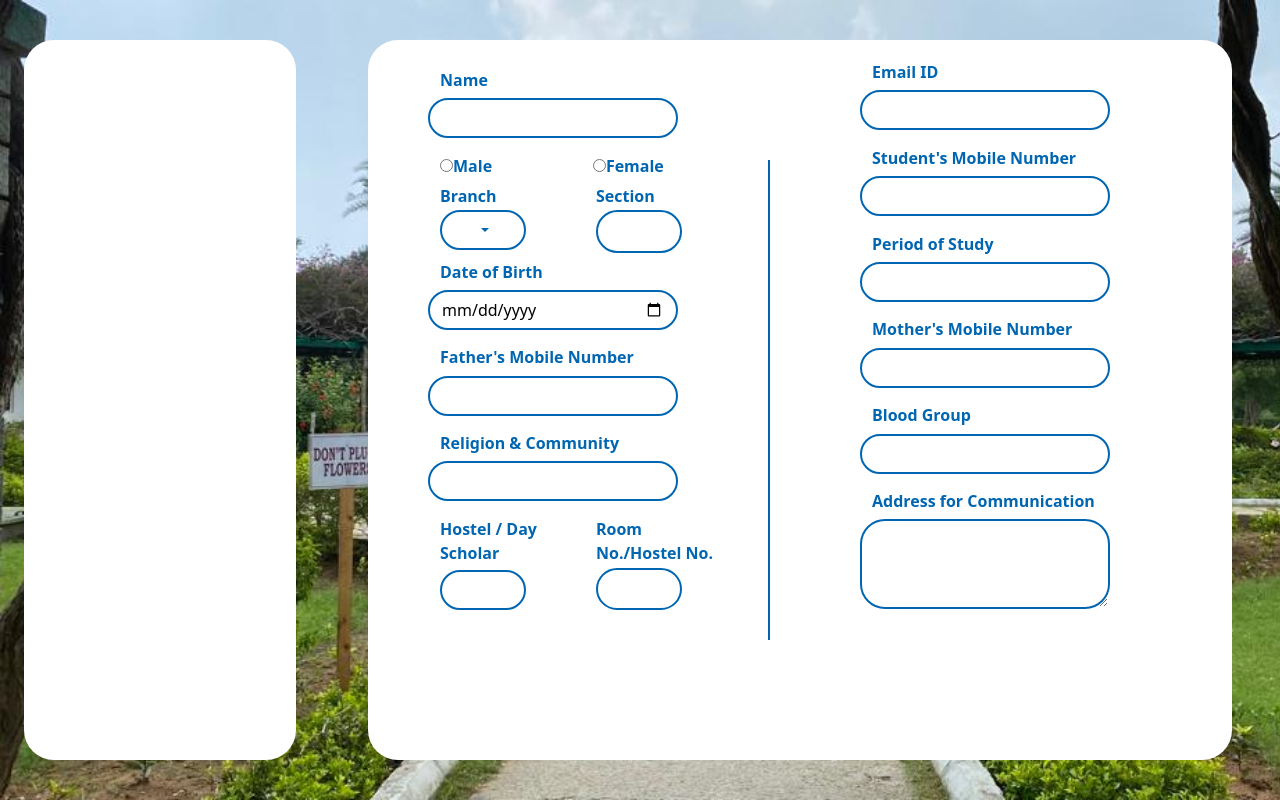
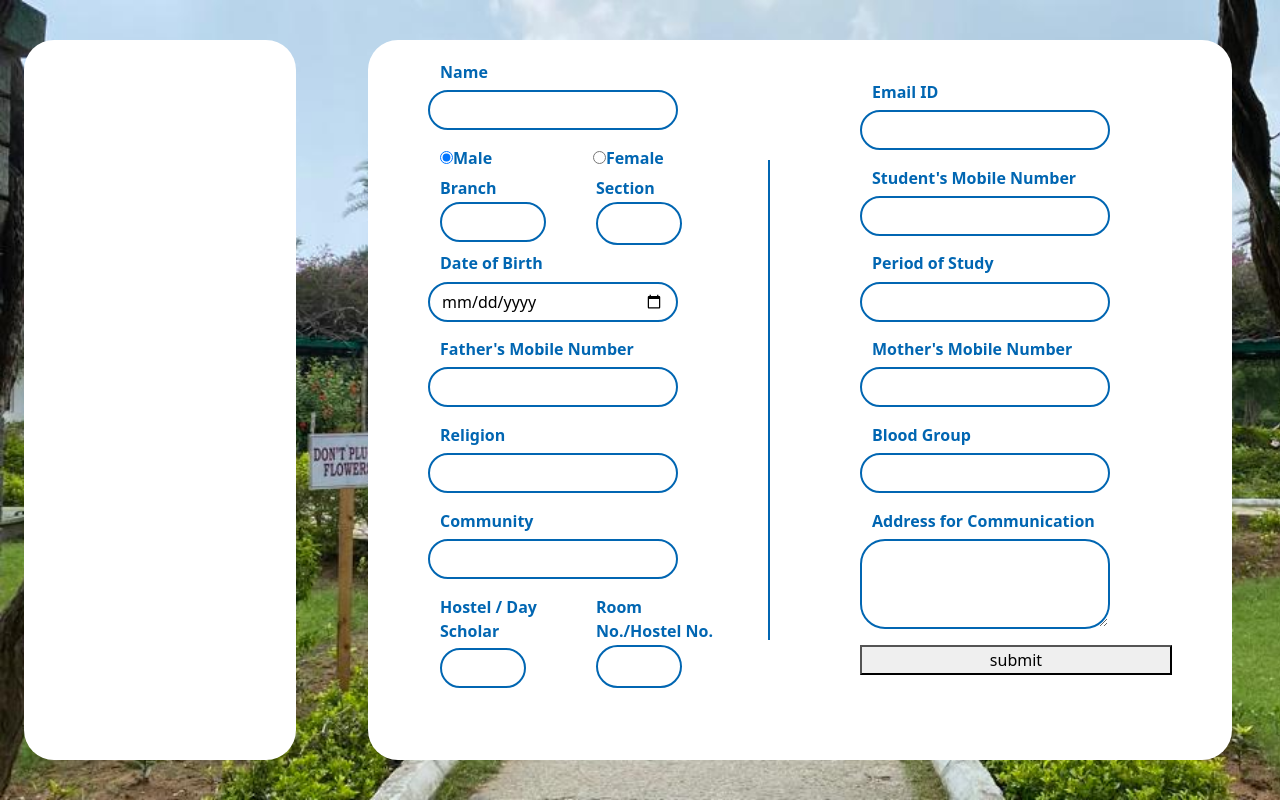
Before and after one commit to Mentor-Application/mentorClient, a Next.js app: page /landing in a window 1280 px wide. Shown: the top 800 px of the page. Built offline with nearby package versions, Linux system fonts and the light colour scheme.

Commit message:
profile from

```diff
--- a/components/StudentProfile.tsx
+++ b/components/StudentProfile.tsx
@@ -1,57 +1,72 @@
-import React from "react";
+import React, { useEffect, useState } from "react";
 import classes from "../styles/studentMainPage.module.css";
-import 'bootstrap/dist/css/bootstrap.css';
-import 'bootstrap/dist/css/bootstrap.min.css';
-import Col from 'react-bootstrap/Col';
-import Row from 'react-bootstrap/Row';
+import "bootstrap/dist/css/bootstrap.css";
+import "bootstrap/dist/css/bootstrap.min.css";
+import Col from "react-bootstrap/Col";
+import Row from "react-bootstrap/Row";
 //import DropdownButton from 'react-bootstrap/DropdownButton';
-import Dropdown from 'react-bootstrap/Dropdown'
-import { useState } from "react"
+import Dropdown from "react-bootstrap/Dropdown";
+import { useForm } from "react-hook-form";
+import { browser } from "process";
+import { ApiService } from "../services/api.service";
+
 // import ButtonGroup from "react-bootstrap/ButtonGroup";
 // import Select from 'react-select';
 
 export const StudentProfile = () => {
-//   constructor() {
-//     super();
-
-//     state = {
-//       dropDownValue: "Select an item"
-//     }
-//   }
-
-//   const [text,setTextContent]=useState('')
-
-//   const onSubmit = (e) => {
-//     e.preventDefault()
-
-//     // changeValue({text})
-
-//     setTextContent({dropDownValue: text})
-
-// }
-
+  const { register, handleSubmit, reset } = useForm();
+  const [isChecked, setIsChecked] = useState(true);
+  const [branch, setBranch] = useState("");
+  let apiService: ApiService = new ApiService();
+  const submitProfile = (values) => {
+    apiService.post("student/profile", values).then((res) => {
+      console.log(res);
+    });
+  };
 
   return (
-
-
-
     <div className={classes.forms}>
-      <form className="d-flex flex-row justify-content-around align-items-center">
-
+      <form
+        onSubmit={handleSubmit(submitProfile)}
+        className="d-flex flex-row justify-content-around align-items-center"
+      >
         <div className="d-flex flex-column col-lg-4">
-          <Row><label style={{marginTop:'20px'}} className={classes.label}>Name</label>
-          <input style={{width:'80%'}} className={classes.box} type="text" ></input>
+          <Row>
+            <label style={{ marginTop: "20px" }} className={classes.label}>
+              Name
+            </label>
+            <input
+              {...register("studentName")}
+              style={{ width: "80%" }}
+              className={classes.box}
+              type="text"
+            ></input>
           </Row>
 
           <Row>
             <div className="radio">
               <label className={classes.label}>
-              <input   value="Male" type="radio" />
+                <input
+                  checked={isChecked}
+                  {...register("gender")}
+                  onChange={() => {
+                    setIsChecked(!isChecked);
+                  }}
+                  value="M"
+                  type="radio"
+                ></input>
                 Male
               </label>
 
-            <label style={{marginLeft:'35%'}} className={classes.label}>
-              <input type="radio" value="Female"  />
+              <label style={{ marginLeft: "35%" }} className={classes.label}>
+                <input
+                  {...register("gender")}
+                  onChange={() => {
+                    setIsChecked(!isChecked);
+                  }}
+                  type="radio"
+                  value="F"
+                ></input>
                 Female
               </label>
             </div>
@@ -59,84 +74,262 @@ export const StudentProfile = () => {
           <Row>
             <Col>
               <label className={classes.label}>Branch</label>
-          <Dropdown >
-          <Dropdown.Toggle  id="dropdown-custom-1" style={{color:'#0166b2',backgroundColor:"white",border:'2.5px solid #0166b2',borderRadius:'25px',width:'65%',height:'40px'}} >    </Dropdown.Toggle>
-          <Dropdown.Menu className="dropdown"
-            id="dropdown-menu-align-right" style={{color:'#0166b2',backgroundColor:"white",borderRadius:'25px'}} >
-              <Dropdown.Item eventKey="option-1" as="button"><div >CSE</div></Dropdown.Item>
-              <Dropdown.Item eventKey="option-2" as="button">IT</Dropdown.Item>
-              <Dropdown.Item eventKey="option-3" as="button">EEE</Dropdown.Item>
-              <Dropdown.Item eventKey="option-4" as="button">ECE</Dropdown.Item>
-              <Dropdown.Item eventKey="option-5" as="button">MECH</Dropdown.Item>
-              <Dropdown.Item eventKey="option-6" as="button">BME</Dropdown.Item>
-              <Dropdown.Item eventKey="option-7" as="button">CIVIL</Dropdown.Item>
+              <input
+                {...register("branch")}
+                style={{
+                  color: "#0166b2",
+                  backgroundColor: "white",
+                  border: "2.5px solid #0166b2",
+                  borderRadius: "25px",
+                  width: "80%",
+                  height: "40px",
+                }}
+                list="branches"
+                type="text"
+              ></input>
+
+              <datalist id="branches">
+                <option value="CSE" />
+                <option value="IT" />
+                <option value="ECE" />
+                <option value="EEE" />
+                <option value="MECH" />
+                <option value="BME" />
+                <option value="CIVIL" />
+                <option value="CHEM" />
+              </datalist>
+              {/* <Dropdown>
+                <Dropdown.Toggle
+                  id="dropdown-custom-1"
+                  style={{
+                    color: "#0166b2",
+                    backgroundColor: "white",
+                    border: "2.5px solid #0166b2",
+                    borderRadius: "25px",
+                    width: "65%",
+                    height: "40px",
+                  }}
+                >
+                  {branch}
+                </Dropdown.Toggle>
+                <Dropdown.Menu
+                  className="dropdown"
+                  id="dropdown-menu-align-right"
+                  style={{
+                    color: "#0166b2",
+                    backgroundColor: "white",
+                    borderRadius: "25px",
+                  }}
+                >
+                  <Dropdown.Item
+                    onClick={() => {
+                      setBranch("CSE");
+                    }}
+                    eventKey="option-1"
+                    as="button"
+                  >
+                    <div>CSE</div>
+                  </Dropdown.Item>
+                  <Dropdown.Item
+                    onClick={() => {
+                      setBranch("IT");
+                    }}
+                    eventKey="option-2"
+                    as="button"
+                  >
+                    IT
+                  </Dropdown.Item>
+                  <Dropdown.Item
+                    onClick={() => {
+                      setBranch("EEE");
+                    }}
+                    eventKey="option-3"
+                    as="button"
+                  >
+                    EEE
+                  </Dropdown.Item>
+                  <Dropdown.Item
+                    onClick={() => {
+                      setBranch("ECE");
+                    }}
+                    eventKey="option-4"
+                    as="button"
+                  >
+                    ECE
+                  </Dropdown.Item>
+                  <Dropdown.Item
+                    onClick={() => {
+                      setBranch("MECH");
+                    }}
+                    eventKey="option-5"
+                    as="button"
+                  >
+                    MECH
+                  </Dropdown.Item>
+                  <Dropdown.Item
+                    onClick={() => {
+                      setBranch("BME");
+                    }}
+                    eventKey="option-6"
+                    as="button"
+                  >
+                    BME
+                  </Dropdown.Item>
+                  <Dropdown.Item
+                    onClick={() => {
+                      setBranch("CIVIL");
+                    }}
+                    eventKey="option-7"
+                    as="button"
+                  >
+                    CIVIL
+                  </Dropdown.Item>
                 </Dropdown.Menu>
-         </Dropdown>{' '}
+              </Dropdown>{" "} */}
             </Col>
             <Col>
               <label className={classes.label}>Section</label>
-          <input style={{width:'65%',height:'42.5px'}} className={classes.box} type="text" ></input>
+              <input
+                {...register("section")}
+                style={{ width: "65%", height: "42.5px" }}
+                className={classes.box}
+                type="text"
+              ></input>
             </Col>
           </Row>
           <Row>
             <label className={classes.label}>Date of Birth </label>
-          <input style={{width:'80%'}} className={classes.box} type="date" ></input>
+            <input
+              {...register("dob")}
+              style={{ width: "80%" }}
+              className={classes.box}
+              type="date"
+            ></input>
           </Row>
           <Row>
             <label className={classes.label}>Father's Mobile Number</label>
-          <input style={{width:'80%'}} className={classes.box} type="text" ></input>
+            <input
+              {...register("fatherMobileNumber")}
+              style={{ width: "80%" }}
+              className={classes.box}
+              type="text"
+            ></input>
           </Row>
           <Row>
-          <label className={classes.label}>Religion & Community</label>
-          <input style={{width:'80%'}} className={classes.box} type="text" ></input>
+            <label className={classes.label}>Religion</label>
+            <input
+              {...register("religion")}
+              style={{ width: "80%" }}
+              className={classes.box}
+              type="text"
+            ></input>
+          </Row>
+          <Row>
+            <label className={classes.label}>Community</label>
+            <input
+              {...register("community")}
+              style={{ width: "80%" }}
+              className={classes.box}
+              type="text"
+            ></input>
           </Row>
           <Row>
             <Col>
-              <label style={{marginBottom:'5px'}} className={classes.label}>Hostel / Day Scholar</label>
-              <Dropdown >
-              <Dropdown.Toggle  id="dropdown-custom-1"  style={{backgroundColor:"white",border:'2.5px solid #0166b2',borderRadius:'25px',width:'65%',height:'40px'}} >    </Dropdown.Toggle>
-              <Dropdown.Menu className="dropdown"
-                id="dropdown-menu-align-right" style={{backgroundColor:"white",borderRadius:'25px'}} >
+              <label style={{ marginBottom: "5px" }} className={classes.label}>
+                Hostel / Day Scholar
+              </label>
+              <Dropdown>
+                <Dropdown.Toggle
+                  id="dropdown-custom-1"
+                  style={{
+                    backgroundColor: "white",
+                    border: "2.5px solid #0166b2",
+                    borderRadius: "25px",
+                    width: "65%",
+                    height: "40px",
+                  }}
+                >
+                  {" "}
+                </Dropdown.Toggle>
+                <Dropdown.Menu
+                  className="dropdown"
+                  id="dropdown-menu-align-right"
+                  style={{ backgroundColor: "white", borderRadius: "25px" }}
+                >
                   <Dropdown.Item eventKey="choice-1">Hosteller</Dropdown.Item>
                   <Dropdown.Item eventKey="choice-2">Day Scholar</Dropdown.Item>
                 </Dropdown.Menu>
-              </Dropdown>{' '}
+              </Dropdown>{" "}
             </Col>
 
             <Col>
               <label className={classes.label}>Room No./Hostel No.</label>
-            <input style={{width:'65%',height:'42.5px'}} className={classes.box} type="text" ></input>
+              <input
+                {...register("busRouteNumber")}
+                style={{ width: "65%", height: "42.5px" }}
+                className={classes.box}
+                type="text"
+              ></input>
             </Col>
           </Row>
-
         </div>
-
-
 
         <div className="d-flex flex-column col-lg-4">
           <Row>
-          <label style={{marginTop:'20px'}} className={classes.label}>Email ID</label>
-          <input style={{width:'80%'}} className={classes.box} type="email" ></input>
+            <label style={{ marginTop: "20px" }} className={classes.label}>
+              Email ID
+            </label>
+            <input
+              {...register("email")}
+              style={{ width: "80%" }}
+              className={classes.box}
+              type="email"
+            ></input>
           </Row>
           <Row>
             <label className={classes.label}>Student's Mobile Number</label>
-          <input style={{width:'80%'}} className={classes.box} type="text" ></input>
+            <input
+              {...register("mobileNumber")}
+              style={{ width: "80%" }}
+              className={classes.box}
+              type="text"
+            ></input>
           </Row>
           <Row>
             <label className={classes.label}>Period of Study </label>
-          <input style={{width:'80%'}} className={classes.box} type="text" ></input>
+            <input
+              {...register("periodOfStudy")}
+              style={{ width: "80%" }}
+              className={classes.box}
+              type="text"
+            ></input>
           </Row>
           <Row>
             <label className={classes.label}>Mother's Mobile Number</label>
-          <input style={{width:'80%'}} className={classes.box} type="text" ></input>
+            <input
+              {...register("motherMobileNumber")}
+              style={{ width: "80%" }}
+              className={classes.box}
+              type="text"
+            ></input>
           </Row>
           <Row>
             <label className={classes.label}>Blood Group</label>
-          <input style={{width:'80%'}} className={classes.box} type="text" ></input>
+            <input
+              {...register("bloodGroup")}
+              style={{ width: "80%" }}
+              className={classes.box}
+              type="text"
+            ></input>
           </Row>
           <Row>
             <label className={classes.label}>Address for Communication</label>
-          <textarea style={{width:'80%',height:'90px'}} className={classes.box}  ></textarea>
+            <textarea
+              {...register("address")}
+              style={{ width: "80%", height: "90px" }}
+              className={classes.box}
+            ></textarea>
+            <button type="submit"> submit</button>
           </Row>
         </div>
       </form>
--- a/package.json
+++ b/package.json
@@ -14,6 +14,7 @@
     "react": "^17.0.2",
     "react-bootstrap": "^2.0.2",
     "react-dom": "^17.0.2",
+    "react-hook-form": "^7.20.2",
     "react-select": "^5.2.1"
   },
   "devDependencies": {
```
Also changed, not shown: 1 other file (tests, documents, lock files or other folders). Lines whose indentation alone changed are shown as unchanged.
